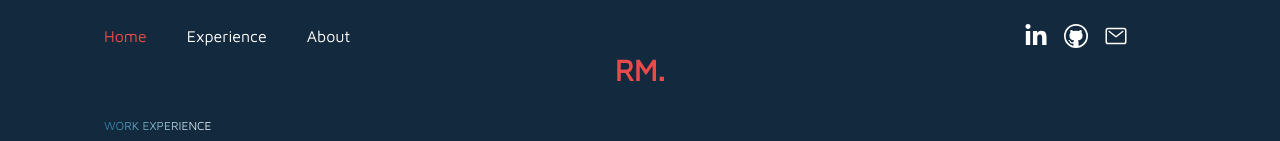
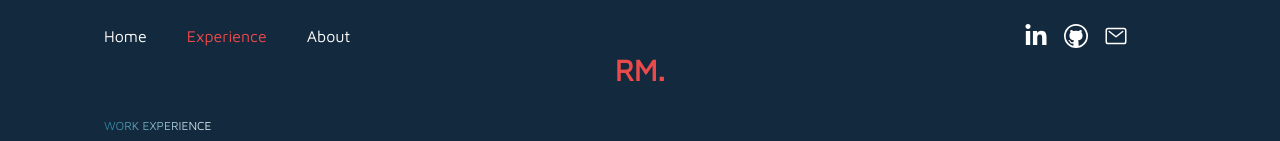
Before and after one commit to RonaldoMine/portfolio, a Next.js app: page /experience in a window 1280 px wide. Shown: the top 141 px of the page. Built offline with nearby package versions, Linux system fonts and the light colour scheme.

Commit message:
Added aria-label in some links

```diff
--- a/app/(home)/components/ContactButtonComponent.tsx
+++ b/app/(home)/components/ContactButtonComponent.tsx
@@ -8,7 +8,7 @@ export default function ContactButtonComponent() {
     <section className="bg-red p-3 w-36 relative text-center cursor-pointer group">
       <span className="w-full">Contact me</span>
       <div className="absolute h-full flex justify-between items-center gap-5 bg-white z-1 inset-0 w-0  transition-all duration-700 group-hover:w-full group-hover:p-3">
-        <Link
+        <Link aria-label="LinkedIn Profile"
           href={"https://linkedin.com/in/ronaldo-mine-764b59195"}
           target="_blank"
           className="opacity-0 group-hover:opacity-100 transition-opacity duration-700"
@@ -16,14 +16,14 @@ export default function ContactButtonComponent() {
           <FaLinkedinIn size={"24"} className="fill-red" />
         </Link>
 
-        <Link
+        <Link aria-label="Github Profile"
           href={"https://github.com/RonaldoMine"}
           target="_blank"
           className="opacity-0 group-hover:opacity-100 transition-opacity duration-700"
         >
           <VscGithub size={"24"} className="fill-red" />
         </Link>
-        <Link
+        <Link aria-label="Mail Contact"
           href={"mailto:andremine98@gmail.com"}
           target="_blank"
           className="opacity-0 group-hover:opacity-100 transition-opacity duration-700"
--- a/app/(home)/components/SingleProjectComponent.tsx
+++ b/app/(home)/components/SingleProjectComponent.tsx
@@ -55,7 +55,7 @@ export default function SingleProjectComponent({
           <span className="border-b-2 border-red w-10 block"></span>
           <span className="text-red">0{rank}/03</span>
         </div>
-        <h4 className="text-3xl font-bold">{title}</h4>
+        <h3 className="text-3xl font-bold">{title}</h3>
         <p className="leading-7">{description}</p>
         <div>
           <Link
--- a/app/(home)/components/SkillComponent.tsx
+++ b/app/(home)/components/SkillComponent.tsx
@@ -13,7 +13,7 @@ export default function SkillComponent({ title, description, tools }: Props) {
     >
       <div className="bg-gradient-alice p-10 sm:p-20 grid gap-y-5 sm:grid-cols-2 items-center relative">
         <div className="sm:pr-16">
-          <h3 className="font-bold text-xl mb-6">{title}</h3>
+          <h4 className="font-bold text-xl mb-6">{title}</h4>
           <p>{description}</p>
         </div>
         <div className="flex justify-start flex-wrap sm:w-11/12 ml-auto gap-x-10 gap-y-4">
--- a/app/(home)/datas/index.tsx
+++ b/app/(home)/datas/index.tsx
@@ -4,7 +4,7 @@ export const projects = [
     title: "Check Games",
     description:
       "Check Games is a thrilling Cameroonian family card game that combines strategy and quick thinking. The game is designed for up to 8 players, each starting with 4 cards.",
-    img: "/images/projects/check-game-deck.jpg",
+    img: "/images/projects/check-game-deck.webp",
     slug: "check-game",
     link: "https://join.rune.ai/game?g=eg",
     linkText: "Play the game",
@@ -14,7 +14,7 @@ export const projects = [
     title: "Cameroon Tribune",
     description:
       "This is a consumer solution developed at NEXAH for the distribution of digital newspapers, for which I was the main technical player.",
-    img: "/images/projects/newspaper.jpg",
+    img: "/images/projects/newspaper.webp",
     slug: "camerron-tribune",
     link: "https://cameroontribune.com",
     linkText: "Visit the website",
@@ -24,7 +24,7 @@ export const projects = [
     title: "Indomptable Shop",
     description:
       "Online store promoting INDOMPTABLE brand products, Our principal mission is to inspire people to achive more than they think is POSSIBLE",
-    img: "/images/projects/indomptable-shop.jpg",
+    img: "/images/projects/indomptable-shop.webp",
     slug: "indomptable-shop",
     link: "https://indomptable-shop.vercel.app/",
     linkText: "Visit the shop",
--- a/app/(home)/page.tsx
+++ b/app/(home)/page.tsx
@@ -33,11 +33,11 @@ export default function Home() {
       <section className="text-white border-b-2 border-white relative flex flex-col justify-center my-5 pb-24 mb-24 sm:border-b-0 sm:my-10 sm:border-r-2 sm:w-11/12 sm:py-20">
         <div className="sm:w-2/3">
           <div className="mb-10 sm:mb-32">
-            <h6>Hey there,</h6>
+            <span>Hey there,</span>
             <h1 className="text-5xl font-extrabold leading-[60px] sm:leading-[80px] sm:text-7xl">
               I’m Ronaldo MINE
             </h1>
-            <h6 className="text-red">Full Stack Web Developer</h6>
+            <span className="text-red">Full Stack Web Developer</span>
           </div>
           <ContactButtonComponent />
         </div>
--- a/app/components/Header.tsx
+++ b/app/components/Header.tsx
@@ -1,9 +1,14 @@
+"use client";
+
 import Link from "next/link";
+import { usePathname } from "next/navigation";
 import { FaLinkedinIn } from "react-icons/fa";
 import { IoMailOutline, IoMenu } from "react-icons/io5";
 import { VscGithub } from "react-icons/vsc";
 
 export function Header() {
+  const pathname = usePathname();
+  console.log(pathname === "/experience");
   return (
     <header className="py-6">
       <div className="flex justify-between items-center mb-1">
@@ -17,13 +22,35 @@ export function Header() {
           className="appearance-none peer sm:hidden"
         />
         <div className="hidden flex-col gap-6 absolute z-50 top-14 bg-white py-6 px-10 transition-all duration-500 ease-in peer-checked:flex sm:top-0 sm:flex sm:p-0 sm:bg-transparent sm:flex-row sm:gap-10 sm:relative">
-          <Link href="/" className="text-red">
+          <Link
+            href="/"
+            className={`${
+              pathname === "/" ? "text-red" : "text-pussian-blue sm:text-white"
+            }`}
+            aria-label="Home Page"
+          >
             Home
           </Link>
-          <Link href="/experience" className="text-pussian-blue sm:text-white">
+          <Link
+            href="/experience"
+            className={`${
+              pathname === "/experience"
+                ? "text-red"
+                : "text-pussian-blue sm:text-white"
+            }`}
+            aria-label="Experience Page"
+          >
             Experience
           </Link>
-          <Link href="/about" className="text-pussian-blue sm:text-white">
+          <Link
+            href="/about"
+            className={`${
+              pathname === "/about"
+                ? "text-red"
+                : "text-pussian-blue sm:text-white"
+            }`}
+            aria-label="About Page"
+          >
             About
           </Link>
         </div>
```
Also changed, not shown: public/css/globals.css (+0 -8 lines), public/images/projects/indomptable-shop/logo.webp (deleted).
